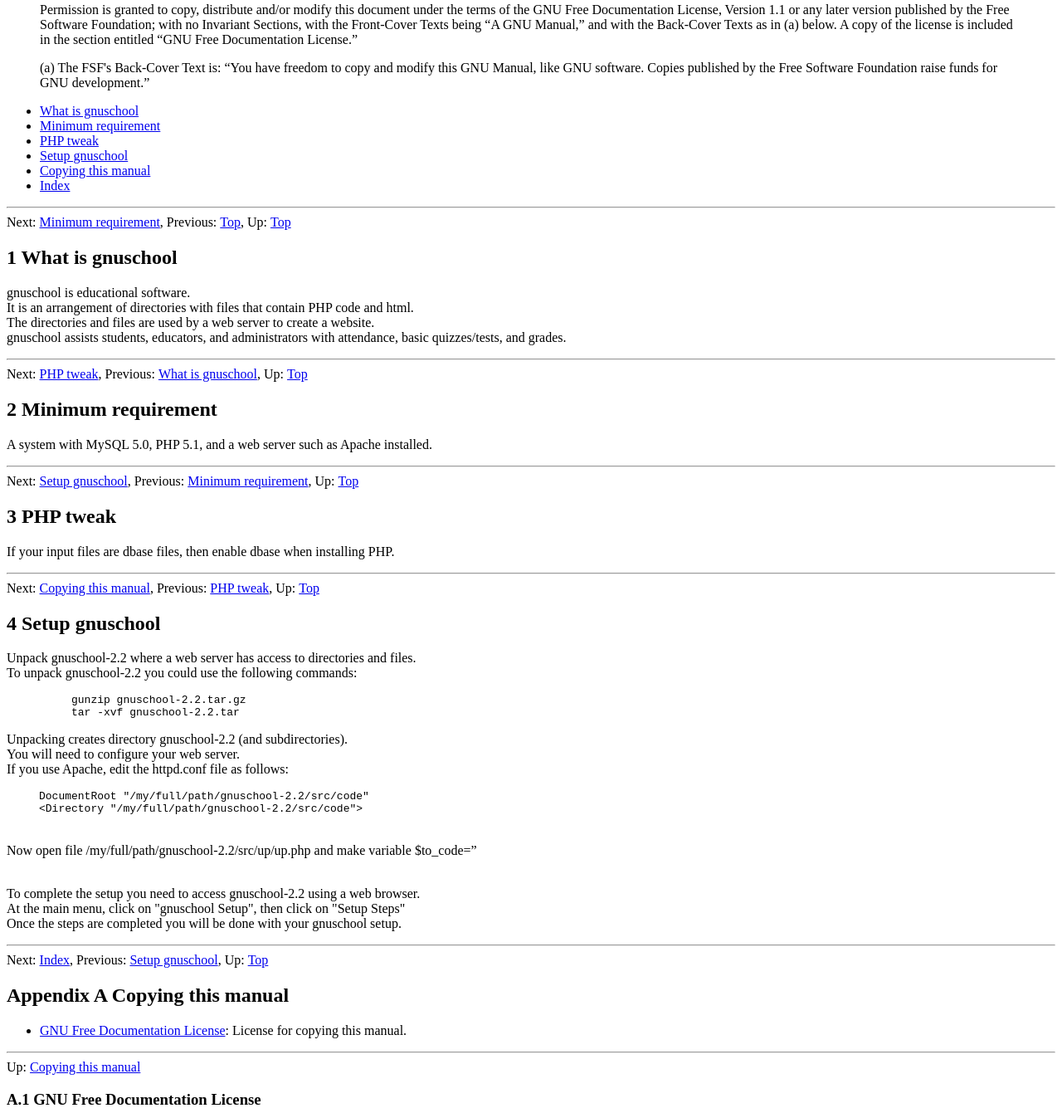
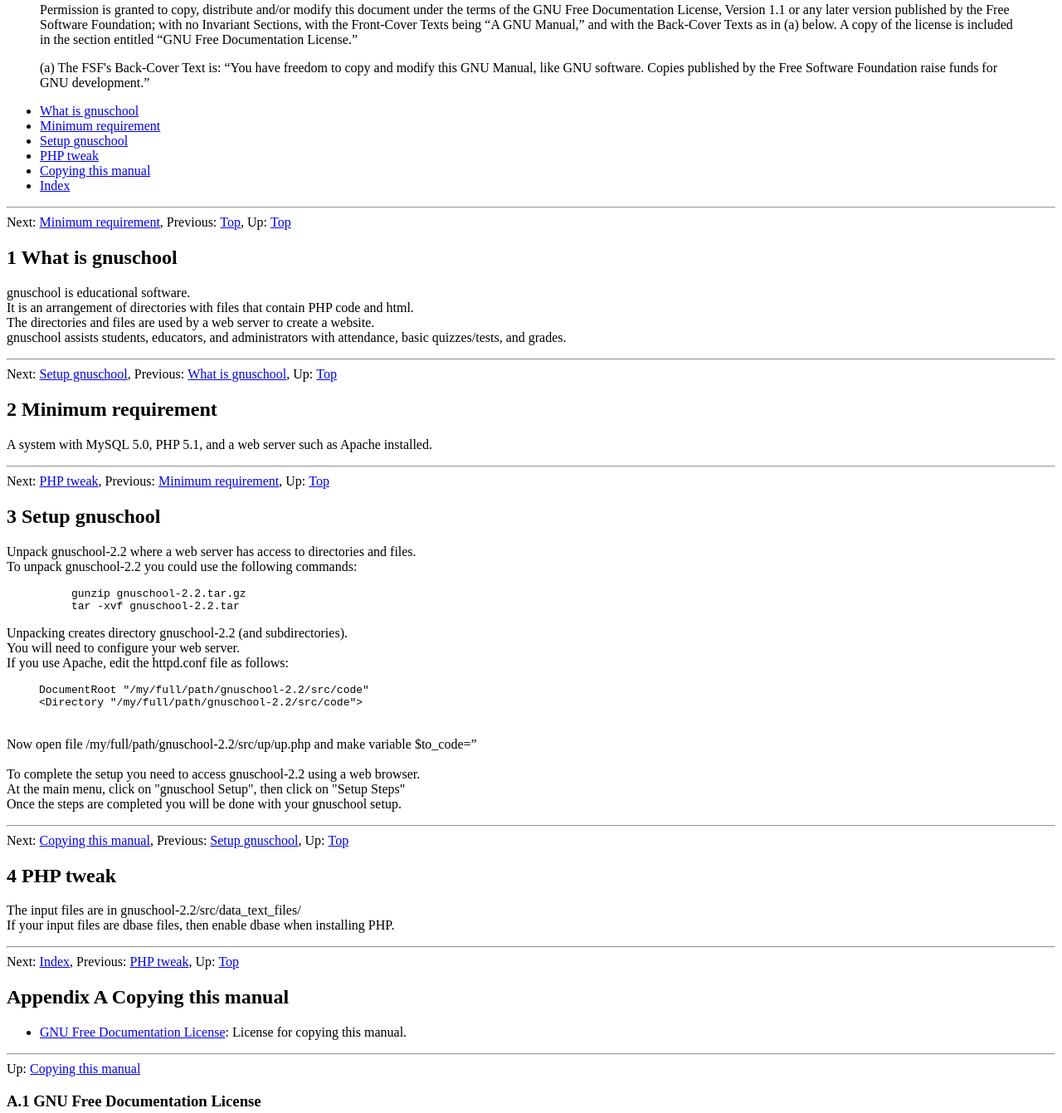
Before and after one commit to gnu-mirror-unofficial/gnuschool, a plain HTML site: page gnuschool.html in a window 1280 px wide. Shown: the part 451-1792 px from the top of the page at 83% size. Drawn offline with Linux system fonts and the light colour scheme.

Commit message:
doc page

```diff
--- a/gnuschool.html
+++ b/gnuschool.html
@@ -44,8 +44,8 @@ Copyright (C) 2006 Free Software Foundation, Inc.
 <li><a name="toc_Top" href="#Top">gnuschool</a>
 <li><a name="toc_What-is-gnuschool" href="#What-is-gnuschool">1 What is gnuschool</a>
 <li><a name="toc_Minimum-requirement" href="#Minimum-requirement">2 Minimum requirement</a>
-<li><a name="toc_PHP-tweak" href="#PHP-tweak">3 PHP tweak</a>
-<li><a name="toc_Setup-gnuschool" href="#Setup-gnuschool">4 Setup gnuschool</a>
+<li><a name="toc_Setup-gnuschool" href="#Setup-gnuschool">3 Setup gnuschool</a>
+<li><a name="toc_PHP-tweak" href="#PHP-tweak">4 PHP tweak</a>
 <li><a name="toc_Copying-this-manual" href="#Copying-this-manual">Appendix A Copying this manual</a>
 <ul>
 <li><a href="#GNU-Free-Documentation-License">A.1 GNU Free Documentation License</a>
@@ -90,8 +90,8 @@ Software Foundation raise funds for GNU development.&rdquo;
 <ul class="menu">
 <li><a accesskey="1" href="#What-is-gnuschool">What is gnuschool</a>
 <li><a accesskey="2" href="#Minimum-requirement">Minimum requirement</a>
-<li><a accesskey="3" href="#PHP-tweak">PHP tweak</a>
-<li><a accesskey="4" href="#Setup-gnuschool">Setup gnuschool</a>
+<li><a accesskey="3" href="#Setup-gnuschool">Setup gnuschool</a>
+<li><a accesskey="4" href="#PHP-tweak">PHP tweak</a>
 <li><a accesskey="5" href="#Copying-this-manual">Copying this manual</a>
 <li><a accesskey="6" href="#Index">Index</a>
 </ul>
@@ -116,7 +116,7 @@ gnuschool assists students, educators, and administrators with attendance, basic
 <div class="node">
 <p><hr>
 <a name="Minimum-requirement"></a>
-Next:&nbsp;<a rel="next" accesskey="n" href="#PHP-tweak">PHP tweak</a>,
+Next:&nbsp;<a rel="next" accesskey="n" href="#Setup-gnuschool">Setup gnuschool</a>,
 Previous:&nbsp;<a rel="previous" accesskey="p" href="#What-is-gnuschool">What is gnuschool</a>,
 Up:&nbsp;<a rel="up" accesskey="u" href="#Top">Top</a>
 
@@ -129,30 +129,16 @@ A system with MySQL 5.0, PHP 5.1, and a web server such as Apache installed.<br>
 
 <div class="node">
 <p><hr>
-<a name="PHP-tweak"></a>
-Next:&nbsp;<a rel="next" accesskey="n" href="#Setup-gnuschool">Setup gnuschool</a>,
+<a name="Setup-gnuschool"></a>
+Next:&nbsp;<a rel="next" accesskey="n" href="#PHP-tweak">PHP tweak</a>,
 Previous:&nbsp;<a rel="previous" accesskey="p" href="#Minimum-requirement">Minimum requirement</a>,
 Up:&nbsp;<a rel="up" accesskey="u" href="#Top">Top</a>
 
 </div>
 
-<h2 class="chapter">3 PHP tweak</h2>
+<h2 class="chapter">3 Setup gnuschool</h2>
 
-<p><a name="index-php-tweak-5"></a><a name="index-php-tweak-6"></a>
-If your input files are dbase files, then enable dbase when installing PHP.<br>
-
-<div class="node">
-<p><hr>
-<a name="Setup-gnuschool"></a>
-Next:&nbsp;<a rel="next" accesskey="n" href="#Copying-this-manual">Copying this manual</a>,
-Previous:&nbsp;<a rel="previous" accesskey="p" href="#PHP-tweak">PHP tweak</a>,
-Up:&nbsp;<a rel="up" accesskey="u" href="#Top">Top</a>
-
-</div>
-
-<h2 class="chapter">4 Setup gnuschool</h2>
-
-<p><a name="index-setup-gnuschool-7"></a><a name="index-setup-gnuschool-8"></a>
+<p><a name="index-setup-gnuschool-5"></a><a name="index-setup-gnuschool-6"></a>
 Unpack gnuschool-2.2 where a web server has access to directories and files.<br>
 To unpack gnuschool-2.2 you could use the following commands:
 <pre class="example">          gunzip gnuschool-2.2.tar.gz
@@ -167,16 +153,30 @@ If you use Apache, edit the httpd.conf file as follows:
 <p><br>
 Now open file /my/full/path/gnuschool-2.2/src/up/up.php and make variable $to_code=&rdquo;<br>
 <br>
-
-<p>To complete the setup you need to access gnuschool-2.2 using a web browser.<br>
+To complete the setup you need to access gnuschool-2.2 using a web browser.<br>
 At the main menu, click on "gnuschool Setup", then click on "Setup Steps"<br>
 Once the steps are completed you will be done with your gnuschool setup.<br>
 
 <div class="node">
 <p><hr>
+<a name="PHP-tweak"></a>
+Next:&nbsp;<a rel="next" accesskey="n" href="#Copying-this-manual">Copying this manual</a>,
+Previous:&nbsp;<a rel="previous" accesskey="p" href="#Setup-gnuschool">Setup gnuschool</a>,
+Up:&nbsp;<a rel="up" accesskey="u" href="#Top">Top</a>
+
+</div>
+
+<h2 class="chapter">4 PHP tweak</h2>
+
+<p><a name="index-php-tweak-7"></a><a name="index-php-tweak-8"></a>
+The input files are in gnuschool-2.2/src/data_text_files/<br>
+If your input files are dbase files, then enable dbase when installing PHP.<br>
+
+<div class="node">
+<p><hr>
 <a name="Copying-this-manual"></a>
 Next:&nbsp;<a rel="next" accesskey="n" href="#Index">Index</a>,
-Previous:&nbsp;<a rel="previous" accesskey="p" href="#Setup-gnuschool">Setup gnuschool</a>,
+Previous:&nbsp;<a rel="previous" accesskey="p" href="#PHP-tweak">PHP tweak</a>,
 Up:&nbsp;<a rel="up" accesskey="u" href="#Top">Top</a>
 
 </div>
@@ -618,7 +618,7 @@ Up:&nbsp;<a rel="up" accesskey="u" href="#Top">Top</a>
 <ul class="index-cp" compact>
 <li><a href="#index-FDL_002c-GNU-Free-Documentation-License-9">FDL, GNU Free Documentation License</a>: <a href="#GNU-Free-Documentation-License">GNU Free Documentation License</a></li>
 <li><a href="#index-minimum-requirement-4">minimum requirement</a>: <a href="#Minimum-requirement">Minimum requirement</a></li>
-<li><a href="#index-php-tweak-6">php tweak</a>: <a href="#PHP-tweak">PHP tweak</a></li>
-<li><a href="#index-setup-gnuschool-8">setup gnuschool</a>: <a href="#Setup-gnuschool">Setup gnuschool</a></li>
+<li><a href="#index-php-tweak-8">php tweak</a>: <a href="#PHP-tweak">PHP tweak</a></li>
+<li><a href="#index-setup-gnuschool-6">setup gnuschool</a>: <a href="#Setup-gnuschool">Setup gnuschool</a></li>
 <li><a href="#index-what-is-gnuschool-2">what is gnuschool</a>: <a href="#What-is-gnuschool">What is gnuschool</a></li>
 </ul></body></html>
```
